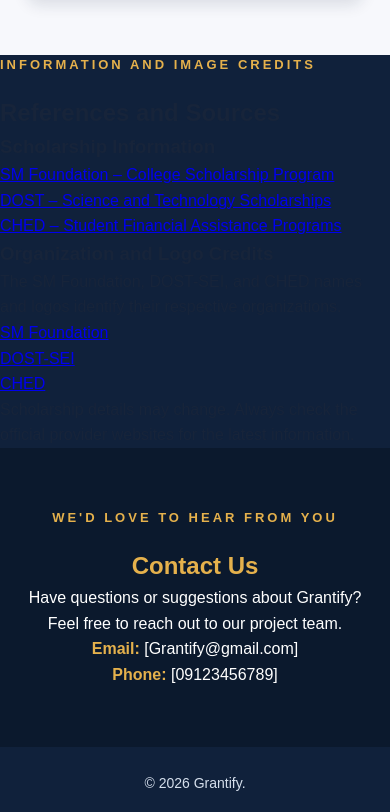
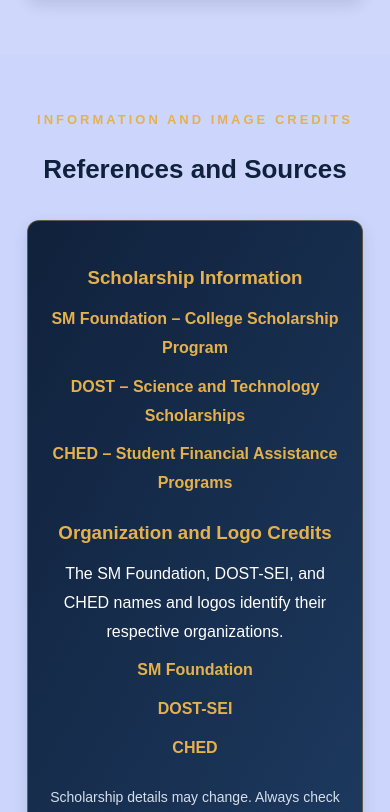
Before and after one commit to benjamesbaculi-lgtm/Grantify., a plain HTML site: page about.html in a window 390 px wide. Shown: the part 1188-2000 px from the top of the page. Drawn offline with Linux system fonts and the light colour scheme.

Commit message:
Implement references section in style.css
Added references section with styling and responsive design.

```diff
--- a/style.css
+++ b/style.css
@@ -420,7 +420,7 @@
 
     /* ABOUT CONTENT */
     .about-content {
-        background-color: #F7F8FC;
+        background-color: #cfd7fb;
         padding: 65px 12%;
         text-align: center;
     }
@@ -532,3 +532,75 @@
             black 100%
         );
     }
+
+/* REFERENCES SECTION */
+
+.references-section {
+    background-color: #ccd6fd;
+    padding: 65px 12%;
+    text-align: center;
+}
+
+.references-section h2 {
+    color: #10213B;
+    font-size: 30px;
+    margin-bottom: 30px;
+}
+
+.references-content {
+    max-width: 850px;
+    margin: auto;
+    padding: 30px;
+    background: linear-gradient(120deg, #10213B, #1D3A60);
+    border: 1px solid rgba(229, 177, 76, 0.35);
+    border-radius: 12px;
+    box-shadow: 0 5px 15px rgba(16, 33, 59, 0.12);
+}
+
+.references-content h3 {
+    color: #E5B14C;
+    margin: 20px 0 12px;
+}
+
+.references-content ul {
+    list-style: none;
+    padding: 0;
+}
+
+.references-content li,
+.references-content p {
+    color: #FFFFFF;
+    margin-bottom: 10px;
+    line-height: 1.8;
+}
+
+.references-content a {
+    color: #E5B14C;
+    text-decoration: none;
+    font-weight: bold;
+}
+
+.references-content a:hover {
+    color: #FFFFFF;
+    text-decoration: underline;
+}
+
+.references-content .references-note {
+    margin-top: 22px;
+    color: #D5DFEC;
+    font-size: 14px;
+}
+
+@media (max-width: 768px) {
+    .references-section {
+        padding: 55px 7%;
+    }
+
+    .references-content {
+        padding: 22px 18px;
+    }
+
+    .references-section h2 {
+        font-size: 26px;
+    }
+}
```
